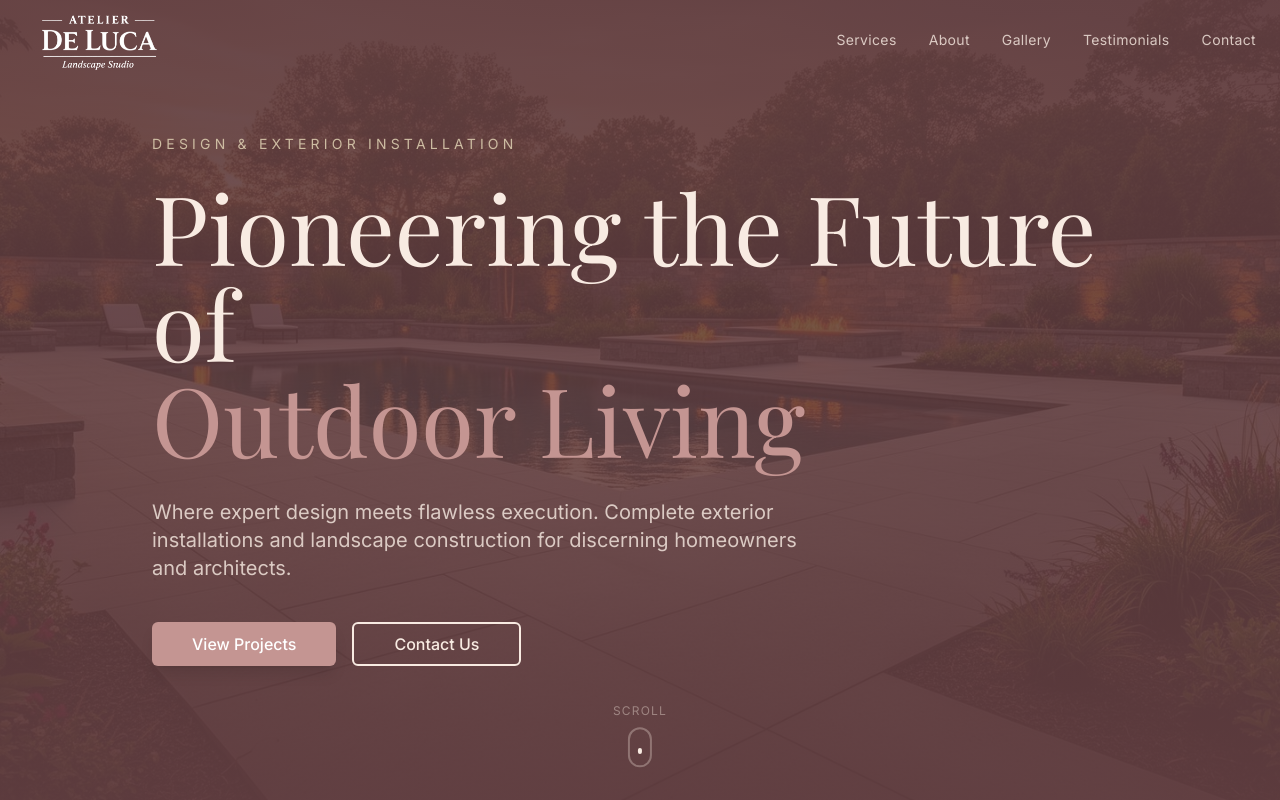
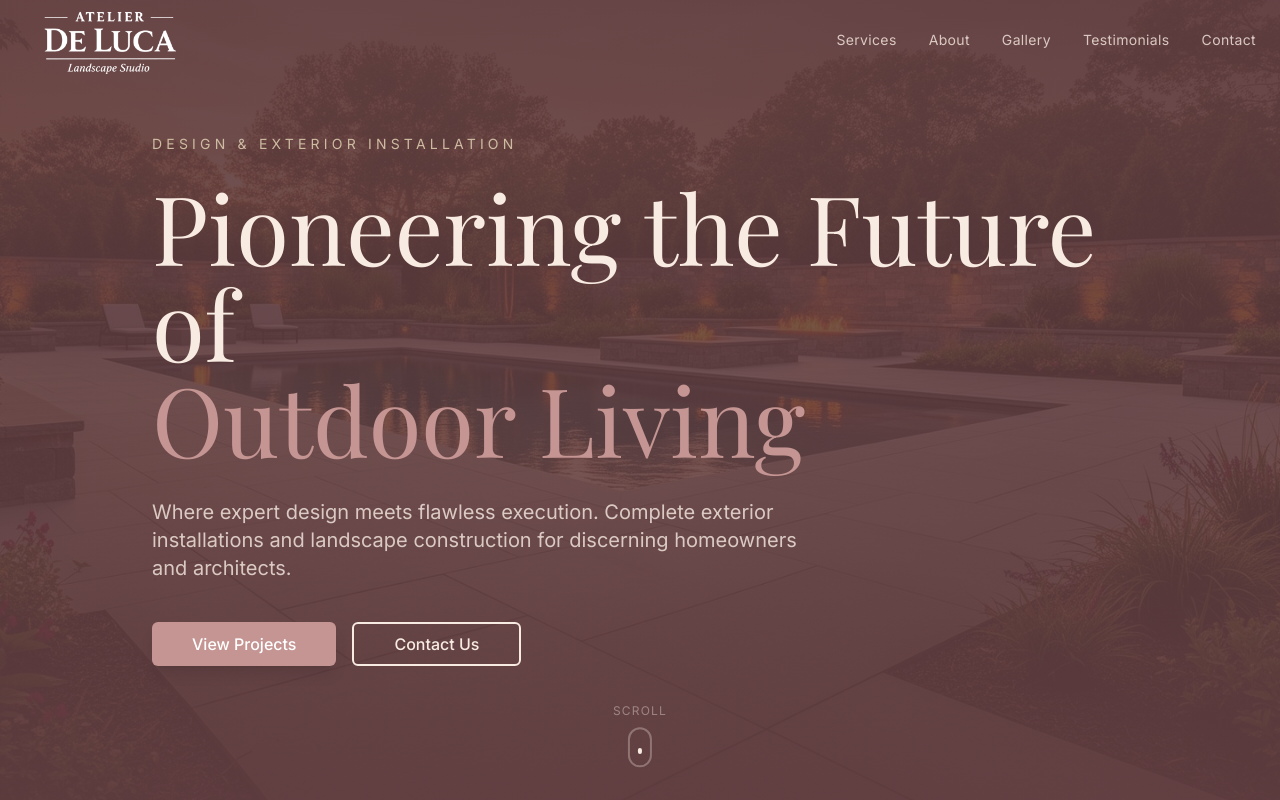
Before and after one commit to SamisDone/Atelier-De-Luca, a Next.js app: page / in a window 1280 px wide. Shown: the top 800 px of the page. Built offline with nearby package versions, Linux system fonts and the light colour scheme.

Commit message:
Changes
Co-authored-by: SamisDone <119945235+SamisDone@users.noreply.github.com>

```diff
--- a/src/components/Navbar.tsx
+++ b/src/components/Navbar.tsx
@@ -34,9 +34,9 @@ const Navbar = () => {
           <Image
             src="/images/image-removebg-preview.png"
             alt="Atelier De Luca"
-            width={300}
-            height={80}
-            className={`h-20 md:h-28 w-auto object-contain transition-all duration-500 ${
+            width={400}
+            height={120}
+            className={`h-24 md:h-32 w-auto object-contain transition-all duration-500 ${
               scrolled ? "" : "brightness-0 invert"
             }`}
           />
```
